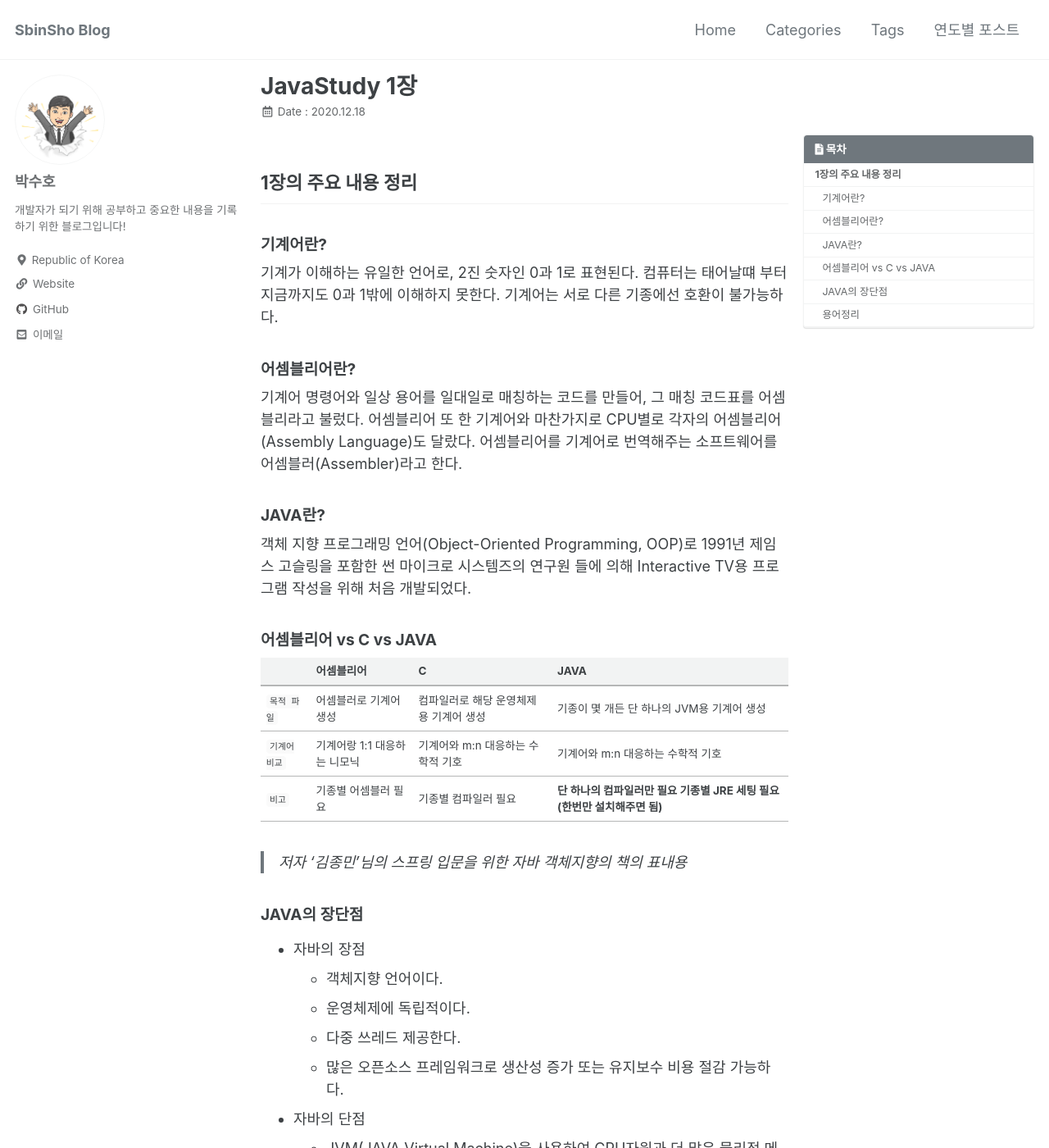
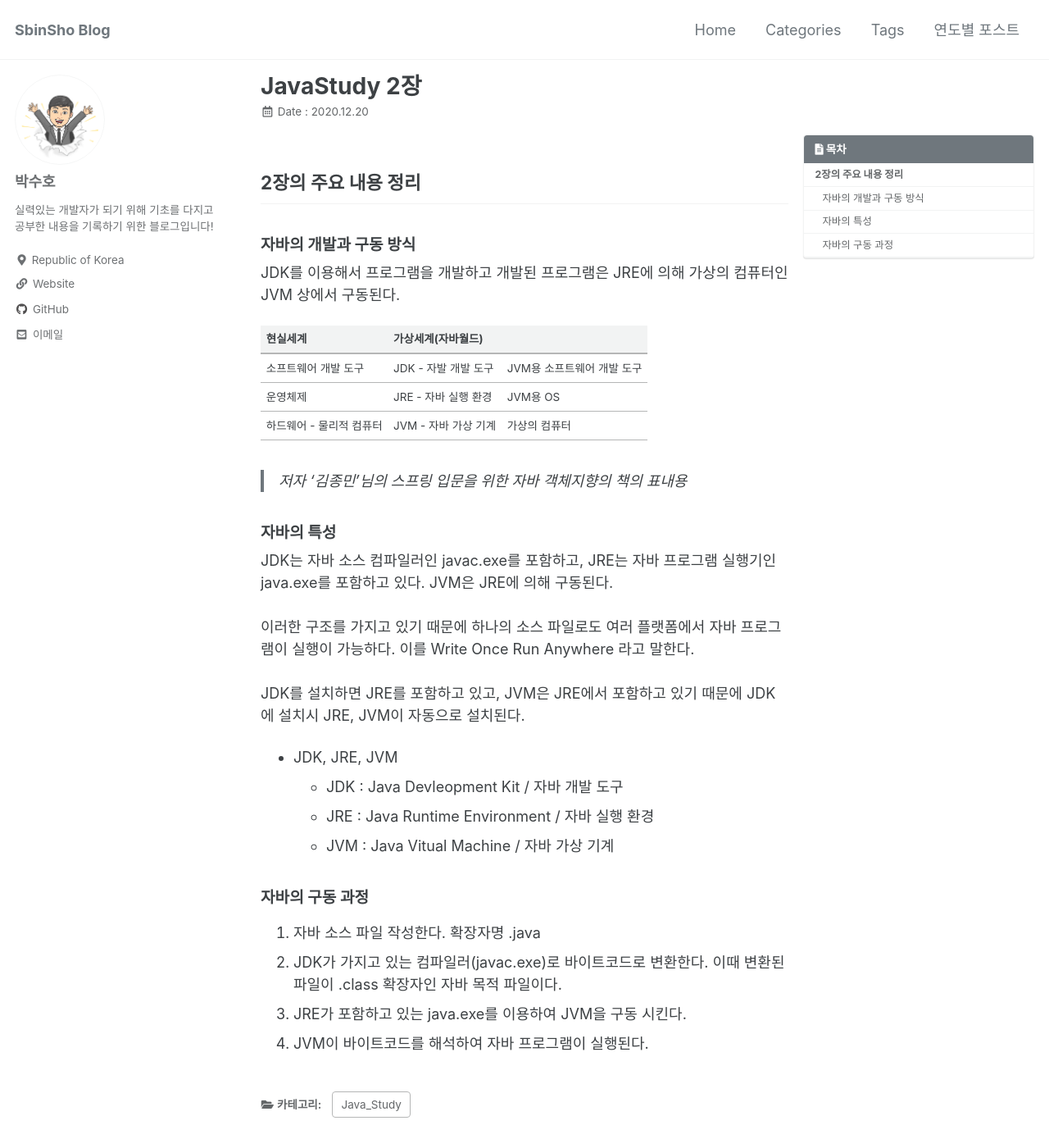
Before and after one commit to SbinSho/SbinSho.github.io, a Jekyll site: the page built from _posts/2020-12-20-JavaStudy.md, in a window 1280 px wide and 1400 px high. Shown: the whole window at 82% size. Built offline with Jekyll 4.4.1, drawn with Linux system fonts in a browser that asks for light colours; cached includes are drawn as plain includes; some of the changed text lies outside the part shown.

Commit message:
2020.12.20 공부 내용

```diff
--- a/_config.yml
+++ b/_config.yml
@@ -20,7 +20,7 @@ title                    : "SbinSho Blog"
 title_separator          : "-"
 subtitle                 : # site tagline that appears below site title in masthead
 name                     : "suho Park"
-description              : "Java와 Spring Framework 공부를 기록하는 블로그"
+description              : "Java와 Spring Framework의 기초를 다지는 블로그"
 url                      : "https://SbinSho.github.io"
 baseurl                  : # the subpath of your site, e.g. "/blog"
 repository               : "SbinSho/SbinSho.github.com"
@@ -95,7 +95,7 @@ analytics:
 author:
   name             : "박수호"
   avatar           : "/assets/images/profile/profile.png"
-  bio              : "개발자가 되기 위해 공부하고 중요한 내용을 기록하기 위한 블로그입니다!"
+  bio              : "실력있는 개발자가 되기 위해 기초를 다지고<br/>공부한 내용을 기록하기 위한 블로그입니다!"
   location         : "Republic of Korea"
   email            : "suho0232@gmail.com"
   links:
--- /dev/null
+++ b/_posts/2020-12-20-JavaStudy.md
@@ -0,0 +1,45 @@
+---
+title:  "JavaStudy 2장"
+excerpt: "스프링 입문을 위한 자바 객체지향의 원리와 이해라는 책을 읽으며 중요한 내용을 단원별로 정리한 글입니다."
+categories:
+  - Java_Study
+
+toc: true
+toc_sticky: true
+toc_label: "목차"
+---
+
+## 2장의 주요 내용 정리
+
+#### 자바의 개발과 구동 방식
+
+JDK를 이용해서 프로그램을 개발하고 개발된 프로그램은 JRE에 의해 가상의 컴퓨터인 JVM 상에서 구동된다.
+
+|현실세계|가상세계(자바월드)||
+|:---|:---|:---|
+|소프트웨어 개발 도구     |JDK - 자발 개발 도구  | JVM용 소프트웨어 개발 도구|
+|운영체제               |JRE - 자바 실행 환경  | JVM용 OS|
+|하드웨어 - 물리적 컴퓨터 | JVM - 자바 가상 기계 | 가상의 컴퓨터 |
+
+> 저자 '김종민'님의 스프링 입문을 위한 자바 객체지향의 책의 표내용
+
+#### 자바의 특성
+JDK는 자바 소스 컴파일러인 javac.exe를 포함하고, JRE는 자바 프로그램 실행기인 java.exe를 포함하고 있다.
+JVM은 JRE에 의해 구동된다.
+<br>
+<br>
+이러한 구조를 가지고 있기 때문에 하나의 소스 파일로도 여러 플랫폼에서 자바 프로그램이 실행이 가능하다. 이를 Write Once Run Anywhere 라고 말한다.
+<br>
+<br>
+JDK를 설치하면 JRE를 포함하고 있고, JVM은 JRE에서 포함하고 있기 때문에 JDK에 설치시 JRE, JVM이 자동으로 설치된다.
+
+* JDK, JRE, JVM
+    - JDK : Java Devleopment Kit / 자바 개발 도구
+    - JRE : Java Runtime Environment / 자바 실행 환경
+    - JVM : Java Vitual Machine / 자바 가상 기계
+
+#### 자바의 구동 과정
+1. 자바 소스 파일 작성한다. 확장자명 .java
+2. JDK가 가지고 있는 컴파일러(javac.exe)로 바이트코드로 변환한다. 이때 변환된 파일이 .class 확장자인 자바 목적 파일이다.
+3. JRE가 포함하고 있는 java.exe를 이용하여 JVM을 구동 시킨다.
+4. JVM이 바이트코드를 해석하여 자바 프로그램이 실행된다.
```
